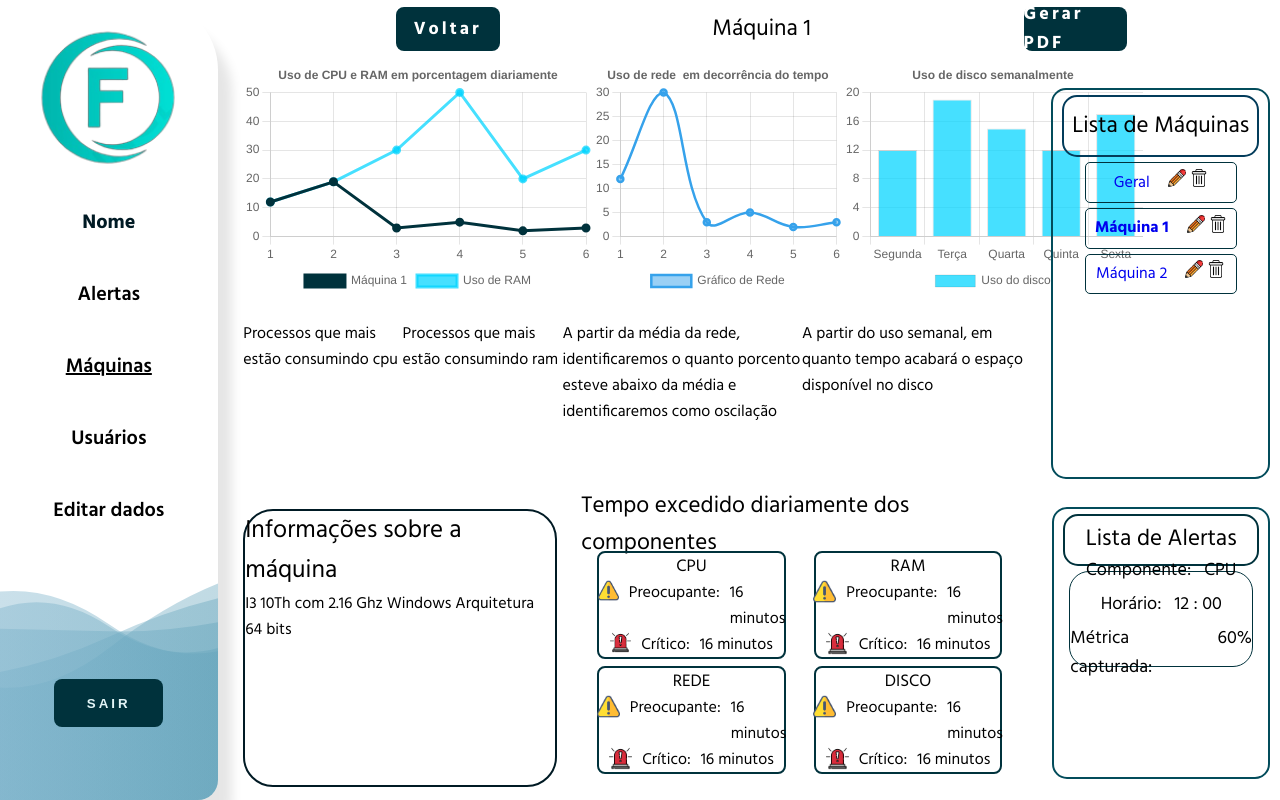
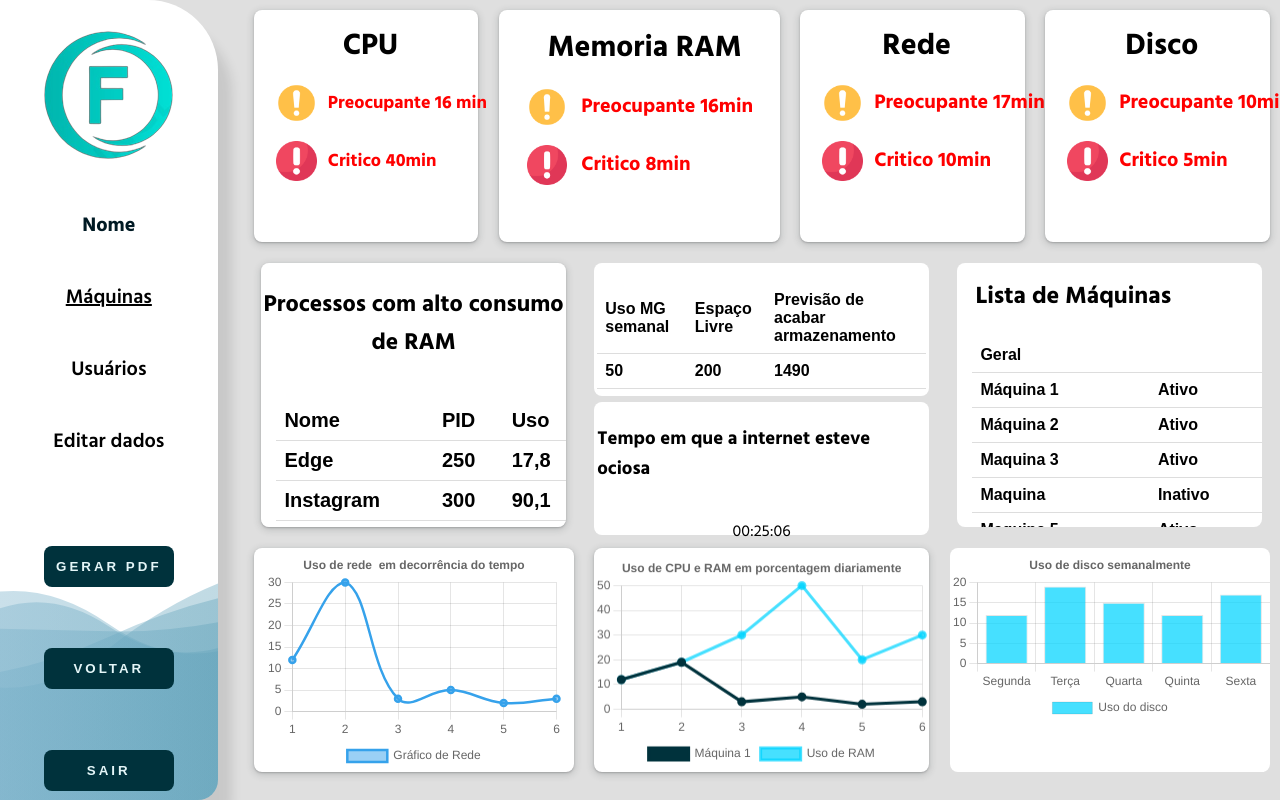
Before and after one commit to Sprints-2-semestre/Farmacos---Site, a website: page Site-Institucional/public/dashboard/dashboardEspecífica.html in a window 1280 px wide. Drawn offline with nearby package versions, Linux system fonts and the light colour scheme.

Commit message:
feat(Dashboard): Ajuste css dashboard

```diff
--- a/Site-Institucional/public/dashboard/dashboardEspecífica.html
+++ b/Site-Institucional/public/dashboard/dashboardEspecífica.html
@@ -5,7 +5,7 @@
     <meta charset="UTF-8">
     <meta name="viewport" content="width=device-width, initial-scale=1.0">
     <title>Dashboard Específica Fármacos</title>
-    <link rel="stylesheet" href="../styles/css-dash/dashboardEspecífica.css">
+    <link rel="stylesheet" href="../styles/css-dash/dashboard.css">
     <script src="https://cdn.jsdelivr.net/npm/chart.js"></script>
     <link rel="icon" href="../img/logo F png.png">
 </head>
@@ -20,274 +20,167 @@
                 <li>
                     <ul><b>Nome</b></ul>
 
-                    <ul><a href="./cadastroAlerta.html">Alertas</a></ul>
                     <ul><a class="atual" href="dashboardGeral.html">Máquinas</a></ul>
                     <ul><a href="./usuarios.html">Usuários</a></ul>
                     <ul><a href="./editarDados.html">Editar dados</a></ul>
                 </li>
             </div>
-
+            <div class="btn-pdf"><button>Gerar PDF</button></div>
+            <div class="btn-voltar"><button>Voltar</button></div>
             <div class="btn-sair">
                 <button>Sair</button>
             </div>
-
         </div>
-
         <div class="div-principal">
-            <div class="topo-navegacao">
-                <div class="btn-voltar">
-                    Voltar
-                </div>
-                <!-- <div>
-                    <img style="width: 30px; height: 30px;" src="../img/is-less-than-mathematical-sign.png">
-                </div> -->
-                <div style="font-size: 23px;">
-                        Máquina 1
-                </div>
-                <!-- <div>
-                    <img style="width: 30px; height: 30px;" src="../img/greater-than.png">
-                </div> -->
-                <div class="btn-pdf">
-                    Gerar PDF
-                </div>
-            </div>
-            <div class="graficos-alertas">
-                <div class="graficos-kpi">
-                    <div class="linha-graficos">
-                        <div>
-                            <canvas id="myChart1" style="width: 350px; height: 90%;"></canvas>
-                        </div>
-                        <div>
-                            <canvas id="myChart2" style="width: 250px; height: 90%;"></canvas>
-                        </div>
-                        <div>
-                            <canvas id="myChart3" style="width: 300px; height: 90%;"></canvas>
-                        </div>
+            <div class="div-superior">
+                <div class="div-cpu">
+                    <h2>CPU</h2>
+                    <div class="descricao-componente">
+                        <img src="../img/aviso (1).png" alt="">
+                        <p>Preocupante 16 min</p>
                     </div>
-                    <div class="linha-kpi">
-                        <div class="kpi-grafico-cpu-ram">
-                            <div>
-                                Processos que mais estão consumindo cpu
-                            </div>
-                            <div>
-                                Processos que mais estão consumindo ram
-                            </div>
-                        </div>
-                        <div class="kpi-grafico-rede">
-                            A partir da média da rede, identificaremos o quanto porcento esteve abaixo da média e
-                            identificaremos como oscilação
-                        </div>
-                        <div class="kpi-grafico-disco">
-                            A partir do uso semanal, em quanto tempo acabará o espaço disponível no disco
-                        </div>
+                    <div class="descricao-componente">
+                        <img src="../img/aviso.png" alt="">
+                        <p>Critico 40min</p>
                     </div>
                 </div>
-                <div class="lista-alertas">
-                    <div class="moldura-alertas">
-                        <div class="titulo-lista-alertas">
-                            Lista de Máquinas
-                        </div>
-                        <div class="maquinas">
-                            <div class="titulo-mquina">
-                                <a href="dashboardGeral.html">
-                                    Geral
-                                </a>
-                            </div>
-                            <div>
-                                <img src="../img/pencil.png" onclick="" style="width: 18px; height: 18px;">
-                                <img src="../img/delete.png" onclick="" style="width: 18px; height: 18px;">
-                            </div>
-                        </div>
-                        <div class="maquinas">
-                            <div class="titulo-mquina">
-                                <a href="dashboardEspecífica.html">
-                                    <b>Máquina 1</b>
-                                </a>
-                            </div>
-                            <div>
-                                <img src="../img/pencil.png" onclick="" style="width: 18px; height: 18px;">
-                                <img src="../img/delete.png" onclick="" style="width: 18px; height: 18px;">
-                            </div>
-                        </div>
-                        <div class="maquinas">
-                            <div class="titulo-mquina">
-                                <a href="dashboardEspecífica.html">
-                                    Máquina 2
-                                </a>
-                            </div>
-                            <div>
-                                <img src="../img/pencil.png" onclick="" style="width: 18px; height: 18px;">
-                                <img src="../img/delete.png" onclick="" style="width: 18px; height: 18px;">
-                            </div>
-                        </div>
+                <div class="div-ram">
+                    <h2>Memoria RAM</h2>
+                    <div class="descricao-componente">
+                        <img src="../img/aviso (1).png" alt="">
+                        <p>Preocupante 16min</p>
+                    </div>
+                    <div class="descricao-componente">
+                        <img src="../img/aviso.png" alt="">
+                        <p>Critico 8min</p>
+                    </div>
+
+                </div>
+                <div class="div-rede">
+                    <h2>Rede</h2>
+                    <div class="descricao-componente">
+                        <img src="../img/aviso (1).png" alt="">
+                        <p>Preocupante 17min</p>
+                    </div>
+                    <div class="descricao-componente">
+                        <img src="../img/aviso.png" alt="">
+                        <p>Critico 10min</p>
+                    </div>
+                </div>
+                <div class="div-disco">
+                    <h2>Disco</h2>
+                    <div class="descricao-componente">
+                        <img src="../img/aviso (1).png" alt="">
+                        <p>Preocupante 10min</p>
+                    </div>
+                    <div class="descricao-componente">
+                        <img src="../img/aviso.png" alt="">
+                        <p>Critico 5min</p>
                     </div>
                 </div>
             </div>
-            <div class="info-maquina-alertas-parametro">
-                <div class="info-hardware">
-                    <div class="titulo-info-hardware">
-                        Informações sobre a máquina
-                    </div>
-                    <div>
-                        I3 10Th com 2.16 Ghz
-                        Windows
-                        Arquitetura 64 bits
-                    </div>
+            <div class="div-central">
+                <div class="div-processos">
+                    <h3>Processos com alto consumo de RAM</h3>
+                    <table>
+                        <tr>
+                            <th>Nome</th>
+                            <th>PID</th>
+                            <th>Uso</th>
+                        </tr>
+                        <tr>
+                            <th>Edge</th>
+                            <th>250</th>
+                            <th>17,8</th>
+                        </tr>
+                        <tr>
+                            <th>Instagram</th>
+                            <th>300</th>
+                            <th>90,1</th>
+                        </tr>
+                        <tr>
+                            <th>Twitter</th>
+                            <th>17</th>
+                            <th>50,1</th>
+                        </tr>
+                    </table>
                 </div>
-                <div class="contagem-tempo-alertas">
-                    <div class="titulo-kpi">
-                        Tempo excedido diariamente dos componentes
-                    </div>
-                    <div class="linha1-kpi-tempo">
-                        <div class="cpu">
-                            <div class="ajuste-titulo">
-                                CPU
-                            </div>
-                            <div class="parametro-preocupante">
-                                <div>
-                                    <img src="../img/warning.png" style="width: 21px; height: 21px;">
-                                </div>
-                                <div>
-                                    Preocupante:
-                                </div>
-                                <div>
-                                    16 minutos
-                                </div>
-                            </div>
-                            <div class="parametro-critico">
-                                <div>
-                                    <img src="../img/alarm.png" style="width: 21px; height: 21px;">
-                                </div>
-                                <div>
-                                    Crítico:
-                                </div>
-                                <div>
-                                    16 minutos
-                                </div>
-                            </div>
+
+                <div class="div-rede-disco">
+                        <div class="uso-sem">
+
+                        <table>
+                            <tr>
+                                <th>Uso MG semanal</th>
+                                <th>Espaço Livre</th>
+                                <th>Previsão de acabar armazenamento</th>
+                            </tr>
+                            <tr>
+                                <th>50</th>
+                                <th>200</th>
+                                <th>1490</th>
+                            </tr>
+                        </table>
                         </div>
-                        <div class="ram">
-                            <div class="ajuste-titulo">
-                                RAM
-                            </div>
-                            <div class="parametro-preocupante">
-                                <div>
-                                    <img src="../img/warning.png" style="width: 23px; height: 23px;">
-                                </div>
-                                <div>
-                                    Preocupante:
-                                </div>
-                                <div>
-                                    16 minutos
-                                </div>
-                            </div>
-                            <div class="parametro-critico">
-                                <div>
-                                    <img src="../img/alarm.png" style="width: 23px; height: 23px;">
-                                </div>
-                                <div>
-                                    Crítico:
-                                </div>
-                                <div>
-                                    16 minutos
-                                </div>
-                            </div>
-                        </div>
-                    </div>
-                    <div class="linha2-kpi-tempo">
-                        <div class="rede">
-                            <div class="ajuste-titulo">
-                                REDE
-                            </div>
-                            <div class="parametro-preocupante">
-                                <div>
-                                    <img src="../img/warning.png" style="width: 23px; height: 23px;">
-                                </div>
-                                <div>
-                                    Preocupante:
-                                </div>
-                                <div>
-                                    16 minutos
-                                </div>
-                            </div>
-                            <div class="parametro-critico">
-                                <div>
-                                    <img src="../img/alarm.png" style="width: 23px; height: 23px;">
-                                </div>
-                                <div>
-                                    Crítico:
-                                </div>
-                                <div>
-                                    16 minutos
-                                </div>
-                            </div>
-                        </div>
-                        <div class="disco">
-                            <div class="ajuste-titulo">
-                                DISCO
-                            </div>
-                            <div class="parametro-preocupante">
-                                <div>
-                                    <img src="../img/warning.png" style="width: 23px; height: 23px;">
-                                </div>
-                                <div>
-                                    Preocupante:
-                                </div>
-                                <div>
-                                    16 minutos
-                                </div>
-                            </div>
-                            <div class="parametro-critico">
-                                <div>
-                                    <img src="../img/alarm.png" style="width: 23px; height: 23px;">
-                                </div>
-                                <div>
-                                    Crítico:
-                                </div>
-                                <div>
-                                    16 minutos
-                                </div>
-                            </div>
-                        </div>
-                    </div>
+                        <div class="temp-osci"> <h3>Tempo em que a internet esteve ociosa</h3>
+                        <p>00:25:06</p> </div>
                 </div>
-                <div class="lista-maquinas">
-                    <div class="moldura-alertas">
-                        <div class="titulo-lista-maquinas">
-                            Lista de Alertas
-                        </div>
-                        <div class="alertas">
-                            <div class="componente">
-                                <div class="titulo-componente">
-                                    Componente:
-                                </div>
-                                <div>
-                                    CPU
-                                </div>
-                            </div>
-                            <div class="horario-componente">
-                                <div>
-                                    Horário:
-                                </div>
-                                <div class="horario">
-                                    12 : 00
-                                </div>
-                            </div>
-                            <div class="metrica-capturada">
-                                <div>
-                                    Métrica capturada:
-                                </div>
-                                <div class="qtd-capturada">
-                                    60%
-                                </div>
-                            </div>
-                        </div>
-                    </div>
+
+
+                <div class="div-list-maquinas-esp">
+
+                    <h2>Lista de Máquinas</h2>
+                    <table>
+                        <tr>
+                            <th><a href=""> Geral</a></th>
+                            <th></th>
+                        </tr>
+                        <tr>
+                            <th><a href="">Máquina 1</a></th>
+                            <th>Ativo</th>
+                        </tr>
+                        <tr>
+                            <th><a href="">Máquina 2</a></th>
+                            <th>Ativo</th>
+                        </tr>
+                        <tr>
+                            <th><a href="">Maquina 3</a></th>
+                            <th>Ativo</th>
+                        </tr>
+                        <tr>
+                            <th><a href="">Maquina</a></th>
+                            <th>Inativo</th>
+                        </tr>
+                        <tr>
+                            <th><a href="">Maquina 5</a></th>
+                            <th>Ativo</th>
+                        </tr>
+                        <tr>
+                            </th>
+                            <th><a href="">Máquina 6</a></th>
+                            <th>Ativo</th>
+                        </tr>
+                    </table>
                 </div>
             </div>
+            <div class="div-inferior">
+                <div class="div-graf-rede">
+                    <canvas id="myChart2" style="width: 400px; height: 300px;"></canvas>
+                </div>
+                <div class="div-graf-cpu">
+                    <canvas id="myChart1" style="width: 400px; height: 260px;"></canvas>
+                </div>
+                <div class="div-list-alertas">
+                    <canvas id="myChart3" style="width: 400px; height: 220px;"></canvas>
+                    </table>
+                </div>
+            </div>
+
+            <!-- <canvas id="myChart3" style="width: 250px; height: 200px;"></canvas> -->
+
+
         </div>
     </div>
-
 </body>
 
 </html>
```
